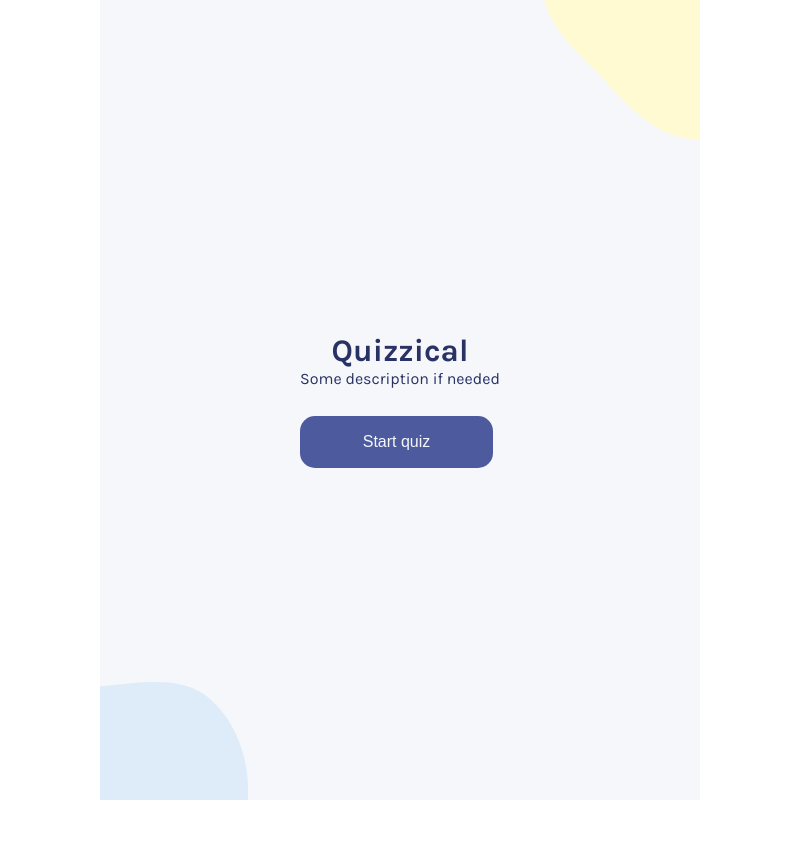
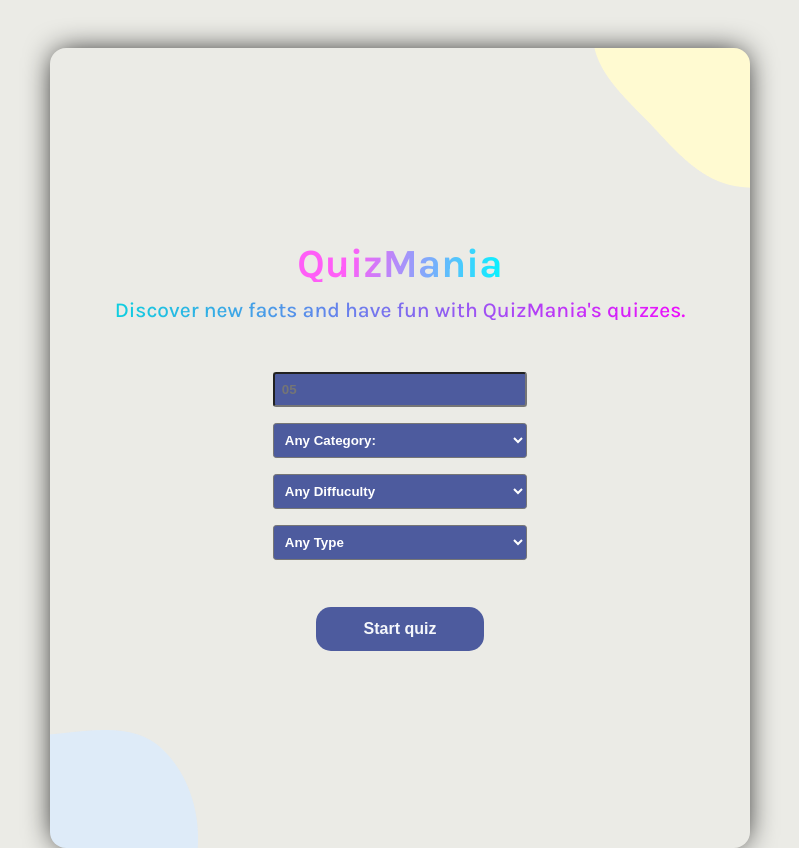
Before and after one commit to sabbir292/Quizzical, a React (Vite) app: page / in a window 1280 px wide. Shown: the whole page, without its empty margins (240-1039 px from the left). Before the commit the page ends 800 px from the top, so only its background shows below. Built offline with nearby package versions, Linux system fonts and the light colour scheme; a web font is replaced by a local one.

Commit message:
changes in design, added selectors and filters

```diff
--- a/src/App.jsx
+++ b/src/App.jsx
@@ -1,6 +1,7 @@
 import React from "react";
 import {nanoid} from "nanoid"
 import QuestionPage from "./QuestionPage";
+import Select from "./Select";
 
 
 export default function App() {
@@ -8,14 +9,20 @@
     const [allQuestions, setAllQuestions] = React.useState([])
     const [isChecked,setIsChecked] = React.useState(false)
     const [score, setScore] = React.useState(0)
+    const [categories, setCategories] = React.useState({
+        number:'5',
+        category : '&category=9',
+        difficulty: '',
+        type: ''
+    })
 
     function startQuiz() {
         const Arr = []
 
-                fetch("https://opentdb.com/api.php?amount=5")
+                fetch(`https://opentdb.com/api.php?amount=${categories.number}${categories.category}${categories.difficulty}${categories.type}`)
                     .then(res=> res.json())
-                    .then(data=>{ console.log(data.results)
-
+                    .then(data=>{
+                        // const results = data.results
                  data.results.map(question=>{
                     const answers = [...question.incorrect_answers,question.correct_answer]
                     // console.log(answers)
@@ -28,11 +35,16 @@
                         correctAnswer: question.correct_answer,
                         incorrectAnswers : question.incorrect_answers,
                         selected : '',
-                        btnColor : {backgroundColor: 'transparent'}
+                        btnColor : {backgroundColor: 'transparent'},
+                        category : question.category,
+                        type : question.type,
+                        difficulty: question.difficulty
+
                         // isChecked:{isChecked}
                     })
                 })
                 setAllQuestions(Arr)
+                // console.log(results)
             })
     }
 
@@ -62,8 +74,9 @@
 function checkAns(){
     allQuestions.map(question=>{
         if(question.selected === question.correctAnswer){
-          let score =  setScore(prev=> prev+1)
-        }return score
+            let score =  setScore(prev=> prev+1)
+            return score
+        }
     })
     setIsChecked(true)
 }
@@ -75,6 +88,37 @@
 function home(){
     window.location.reload(false)
 }
+
+function setNumber(event){
+
+    setCategories(prev => ({
+        ...prev,
+        number: event.target.value
+    }))
+}
+function setCategory(event){
+
+    setCategories(prev => ({
+        ...prev,
+        category: event.target.value
+    }))
+}
+function setDifficulty(event){
+
+    setCategories(prev => ({
+        ...prev,
+        difficulty: event.target.value
+    }))
+}
+function setType(event){
+
+    setCategories(prev => ({
+        ...prev,
+        type: event.target.value
+    }))
+}
+console.log(categories)
+console.log(allQuestions)
 return(
     <main className='main-container-landing'>
         {allQuestions.length>0 ? <div>
@@ -100,7 +144,7 @@
                     <button className='ansBtn check-ans'
                     onClick={newQuiz}
                     >Play Again</button>
-                     <div onClick={home} className="home"><i class="uil uil-estate"></i>
+                     <div onClick={home} className="home"><i className="uil uil-estate"></i>
                      </div>
                 </div>
                 :
@@ -110,7 +154,7 @@
                         onClick={checkAns}
                         >Check Answer
                     </button>
-                    <div onClick={home} className="home"><i class="uil uil-estate"></i></div>
+                    <div onClick={home} className="home"><i className="uil uil-estate"></i></div>
                 </div>
             }
 
@@ -120,8 +164,14 @@
 
 
             <section className='landing-page'>
-                <h1 className='title'>Quizzical</h1>
-                <p className='description'>Some description if needed</p>
+                <h1 className='title'>QuizMania</h1>
+                <p className='description'>Discover new facts and have fun with QuizMania's quizzes.</p>
+                <Select
+                    setCategory={setCategory}
+                    setDifficulty= {setDifficulty}
+                    setType = {setType}
+                    setNumber = {setNumber}
+                />
                 <button
                     className='start-quiz'
                     onClick={startQuiz}
--- a/src/QuestionPage.jsx
+++ b/src/QuestionPage.jsx
@@ -10,11 +10,11 @@
                 <div className='btn-contaienr'>
 
                   {props.answers.map(answer=>{
-                    let color = {backgroundColor : 'transparent'}
+                    let color = {backgroundColor : 'transparent',opacity: '100%'}
                       if(props.selected === answer && props.selected === props.correctAnswer){
                         color = {backgroundColor:'#94D7A2'}
                       }else if(answer=== props.correctAnswer){
-                        color = {backgroundColor:'#94D7A2'}
+                        color = {backgroundColor:'#94D7A2', opacity: '60%'}
                       }else if(props.selected === answer && props.selected !== props.correctAnswer){
                         color = {backgroundColor: '#F8BCBC'}
                       }
@@ -27,6 +27,7 @@
                     </button>
                   })}
                 </div>
+                <hr className='line'></hr>
             </div>
 
           : <div>
@@ -47,6 +48,7 @@
                     </button>
                   })}
                 </div>
+                <hr className='line'></hr>
           </div>
           }
       </div>
--- /dev/null
+++ b/src/Select.jsx
@@ -0,0 +1,50 @@
+export default function Select(props) {
+    return(
+
+        <div className="custom-select">
+                <input className="number select" type='number' placeholder="05" onChange={props.setNumber}></input>
+            <select className="categories select" placeholder="Select Category" onChange={(e)=>props.setCategory(e)}>
+                <option value="&category=9">Any Category:</option>
+                <option value="&category=9">General Knowledge</option>
+                <option value="&category=10">Entertainment: Books</option>
+                <option value="&category=11">Entertainment: Flims</option>
+                <option value="&category=12">Entertainment: Music</option>
+                <option value="&category=13">Entertainment: Musicals & theatres</option>
+                <option value="&category=14">Entertainment: Television</option>
+                <option value="&category=15">Entertainment: Video Games</option>
+                <option value="&category=16">Entertainment: Board Games</option>
+                <option value="&category=17">Science & Nature</option>
+                <option value="&category=18">Science: Computers</option>
+                <option value="&category=19">Science: Mathematics</option>
+                <option value="&category=20">Mythology</option>
+                <option value="&category=21">Sports</option>
+                <option value="&category=22">Geography</option>
+                <option value="&category=23">History</option>
+                <option value="&category=24">Politics</option>
+                <option value="&category=25">Art</option>
+                <option value="&category=26">Celebrities</option>
+                <option value="&category=27">Animals</option>
+                <option value="&category=28">Vehicles</option>
+                <option value="&category=29">Entertainment: Comics</option>
+                <option value="&category=30">Science: Gadgets</option>
+                <option value="&category=31">Entertainment: Japanese Anime & Manga</option>
+                <option value="&category=32">Entertainment: Cartoon & Animations</option>
+            </select>
+
+
+            <select className="dificulty select" onChange={(e)=>props.setDifficulty(e)}>
+                <option value="">Any Diffuculty</option>
+                <option value="&diffuculty=easy">Easy</option>
+                <option value="&difficulty=medium">Medium</option>
+                <option value="&difficulty=hard">Hard</option>
+            </select>
+
+
+            <select className="type select" onChange={(e)=>props.setType(e)}>
+                <option value="">Any Type</option>
+                <option value="&type=multiple">Multiple Choice</option>
+                <option value="&type=boolean">True / False</option>
+            </select>
+    </div>
+)
+}
--- a/src/index.css
+++ b/src/index.css
@@ -6,48 +6,65 @@
     box-sizing: border-box;
 }
 #root{
-    height: 100vh;
     display: flex;
     align-items: center;
     justify-content: center;
+    margin-top: 3rem;
 }
 
 body{
     font-family: 'Karla', sans-serif;
+    background-color: #ebebe6;
 }
 
 .main-container-landing{
     position: relative;
     min-height: 800px;
-    min-width: 600px;
+    width: 80vw;
     max-width: 700px;
     display: flex;
     align-items: center;
     justify-content: center;
-    gap: 2rem;
     flex-direction: column;
     background: url(/blueBlob.png) no-repeat left bottom,url(/yelloBlob.png) no-repeat top right;
-    background-color: #f5f7fb;
+    background-color: #ebebe6;
     gap: 7px;
     padding: 30px 70px;
+    box-shadow: 0px 0px 30px -5px rgb(0 0 0);
+    border-radius: 1rem;
+}
+.landing-page{
+    display: flex;
+    flex-direction: column;
+    gap: 1.2rem;
+    align-items: center;
+    justify-content: center;
 }
 .title{
     font-weight: 700;
-    font-size: 31.25px;
+    font-size: 40px;
     line-height: 37px;
-    color: #293264;
+    background-image: radial-gradient( circle farthest-corner at 10% 20%,  rgba(255,94,247,1) 17.8%, rgba(2,245,255,1) 100.2% );
+    -webkit-text-fill-color: transparent;
+    -webkit-background-clip: text;
     text-align: center;
+
 }
 .description{
-    font-weight: 400;
-    font-size: 16px;
+    font-size: 21px;
     line-height: 19px;
     text-align: center;
-    color: #293264;
+    background-color: #00DBDE;
+    background-image: linear-gradient(90deg, #00DBDE 0%, #FC00FF 100%);
+    -webkit-text-fill-color: transparent;
+    -webkit-background-clip: text;
+    width: 50vw;
+    font-weight: 500;
+    margin-bottom: 2rem;
 }
 .start-quiz{
-    width: 193px;
-    height: 52px;
+    width: 168px;
+    height: 44px;
     background: #4D5B9E;
     border-radius: 15px;
     margin-top: 1.7rem;
@@ -55,11 +72,14 @@
     outline: none;
     cursor: pointer;
     color: #F5F7FB;
-    font-weight: 500;
+    font-weight: 600;
     font-size: 16px;
     line-height: 19px;
 }
 
+.start-quiz:hover{
+    box-shadow: 0 0 5px 0px rgba(0, 0, 0, 30);
+}
 
 .question{
     font-weight: 800;
@@ -77,7 +97,7 @@
     line-height: 8px;
     text-align: center;
     color: #293264;
-    border: 2px solid #4D5B9E;
+    border: 1px solid #4D5B9E;
     outline: none;
     cursor: pointer;
     padding: 9px 14px;
@@ -128,3 +148,27 @@
     transition: 300ms ease;
     cursor: pointer;
 }
+
+.custom-select{
+    display: flex;
+    flex-direction: column;
+    align-items: center;
+    justify-content: center;
+    gap: 1rem;
+    position: relative;
+    font-family: 'Karla', sans-serif;
+
+}
+.select{
+    width: 15.9rem;
+    height: 2.2rem;
+    font-weight: 600;
+    border-radius: .2rem;
+    background-color: #4D5B9E;
+    color: white;
+    padding: 7px;
+    outline: none;
+}
+input{
+    outline: none;
+}
```
